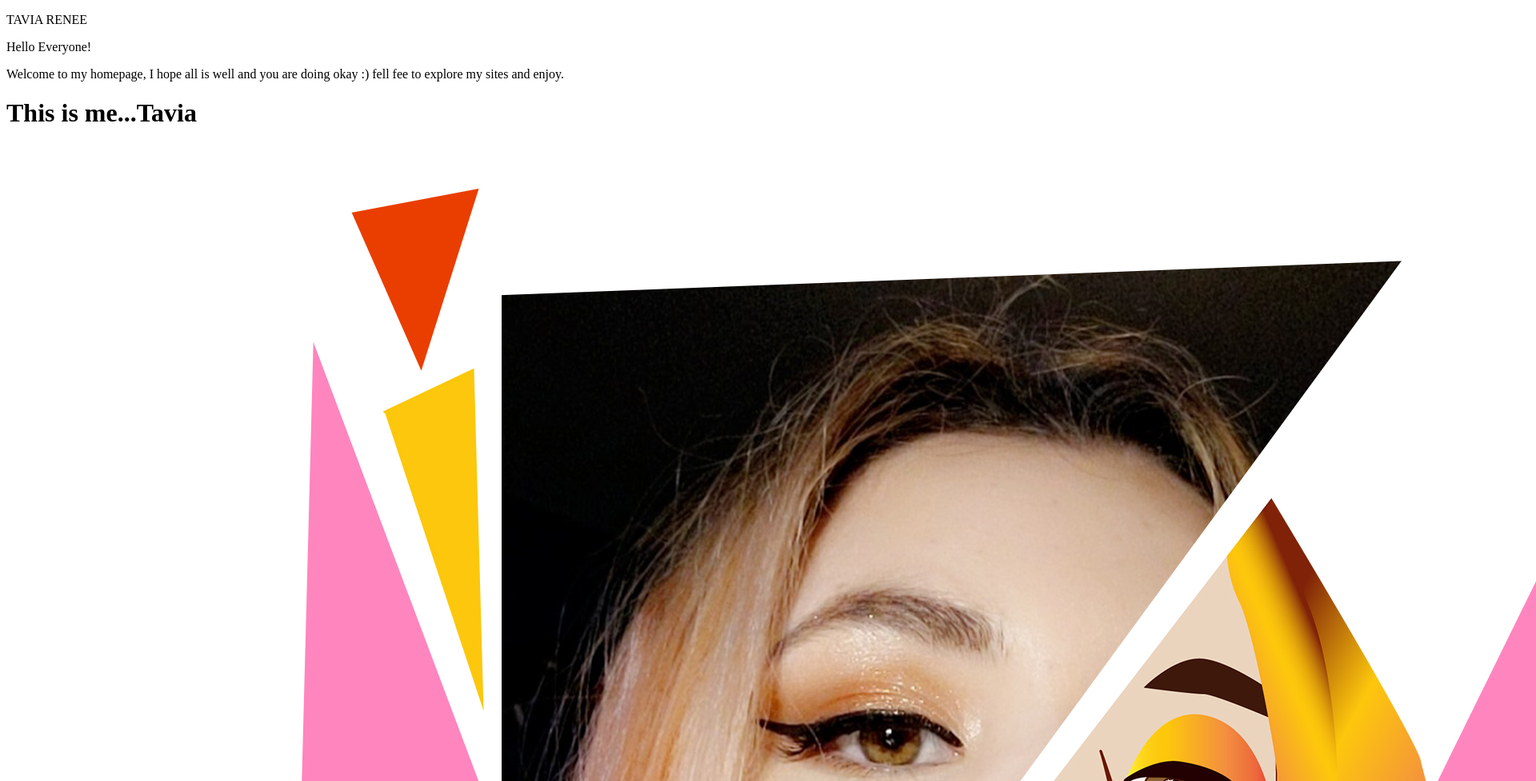
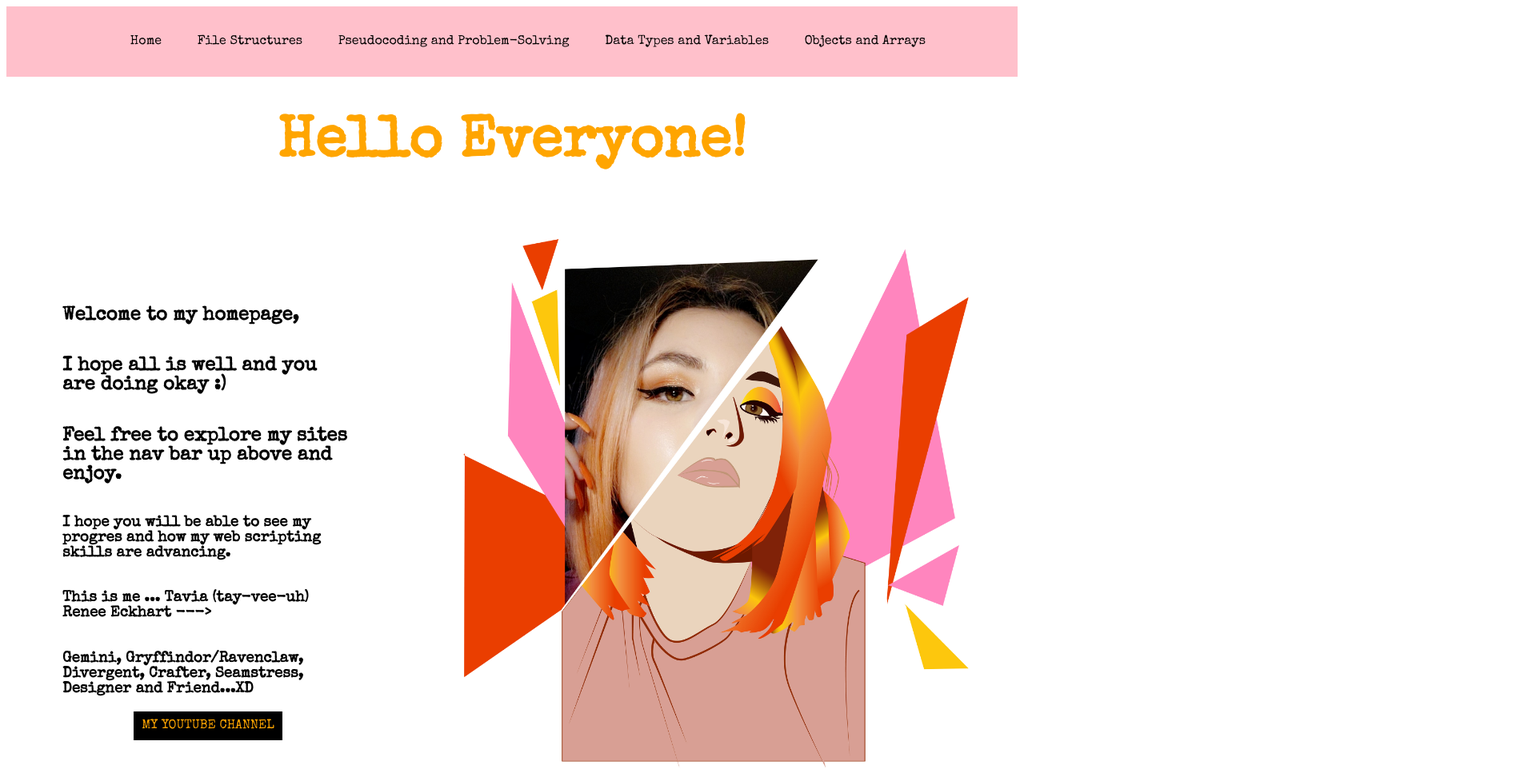
Before and after one commit to tavluvsroses2/cst252, a plain HTML site: page index.html in a window 1280 px wide. Shown: the top 977 px of the page at 80% size, 1920 px wide, since content can reach past the window. Drawn offline with nearby package versions, Linux system fonts and the light colour scheme.

Commit message:
Index Chnages

```diff
--- a/css/site.css
+++ b/css/site.css
@@ -0,0 +1,53 @@
+nav{
+  display: flex;
+  background-color: pink;
+  justify-content: center;
+}
+nav ul,li,a{
+  text-decoration: none;
+  font-family: 'Special Elite', cursive;
+  list-style-type: none;
+  color: black;
+}
+nav a:hover{
+  color: orange;
+}
+nav a:visited{
+  color: red;
+}
+ nav li{
+   display: inline-flex;
+   padding: 20px;
+ }
+
+ h1, h2, h3{
+   font-family: 'Special Elite', cursive;
+ }
+ main h1{
+   text-align: center;
+   color: orange;
+   font-size: 72px;
+ }
+ main img{
+   max-height: 90vh;
+   padding: 20px;
+ }
+ #welcome{
+   display: inline-flex;
+
+ }
+
+ #text{
+   display: flex;
+  flex-direction: column;
+   margin: 50px;
+   padding:20px;
+   justify-content: center;
+ }
+ #text a{
+   text-align: center;
+   color: orange;
+   background-color: black;
+   padding: 10px;
+   align-self: center;
+ }
--- a/index.html
+++ b/index.html
@@ -3,15 +3,32 @@
 <head>
 	<title>Tavia's Homepage</title>
 	<link rel="stylesheet" type="text/css" href="css/site.css">
+	<link href="https://fonts.googleapis.com/css2?family=Special+Elite&display=swap" rel="stylesheet">
 </head>
 <body>
+	<nav>
+		<ul>
+			<li><a class="nav-link" href="../cst252/index.html">Home</a></li>
+			<li><a class="nav-link" href="../lab3/index.html">File Structures</a></li>
+			<li><a class="nav-link" href="../lab4/index.html">Pseudocoding and Problem-Solving</a></li>
+			<li><a class="nav-link" href="../lab5/index.html">Data Types and Variables</a></li>
+			<li><a class="nav-link" href="../lab6/index.html">Objects and Arrays</a></li>
+		</ul>
+	</nav>
 	<main>
-		<p>TAVIA RENEE</p>
-
-		<p>Hello Everyone!</p>
-		<p>Welcome to my homepage, I hope all is well and you are doing okay :) fell fee to explore my sites and enjoy.</p>
-		<h1>This is me...Tavia</h1>
-		<img src="img/me.jpg">
+		<h1>Hello Everyone!</h1>
+			<div id=welcome>
+				<div id="text">
+					<h2>Welcome to my homepage,
+						<h2>I hope all is well and you are doing okay :)</h2>
+						<h2>Feel free to explore my sites in the nav bar up above and enjoy.</h2>
+						<h3> I hope you will be able to see my progres and how my web scripting skills are advancing.
+					<h3>This is me ... Tavia (tay-vee-uh) Renee Eckhart ---></h3>
+					<h3>Gemini, Gryffindor/Ravenclaw, Divergent, Crafter, Seamstress, Designer and Friend...XD</h3>
+					<a href="https://www.youtube.com/channel/UCYc5SuDYsM_VQFgkUPZ1lzg?view_as=subscriber">MY YOUTUBE CHANNEL</a>
+				</div>
+				<img src="img/me.jpg">
+			</div>
 	</main>
 
 
```
